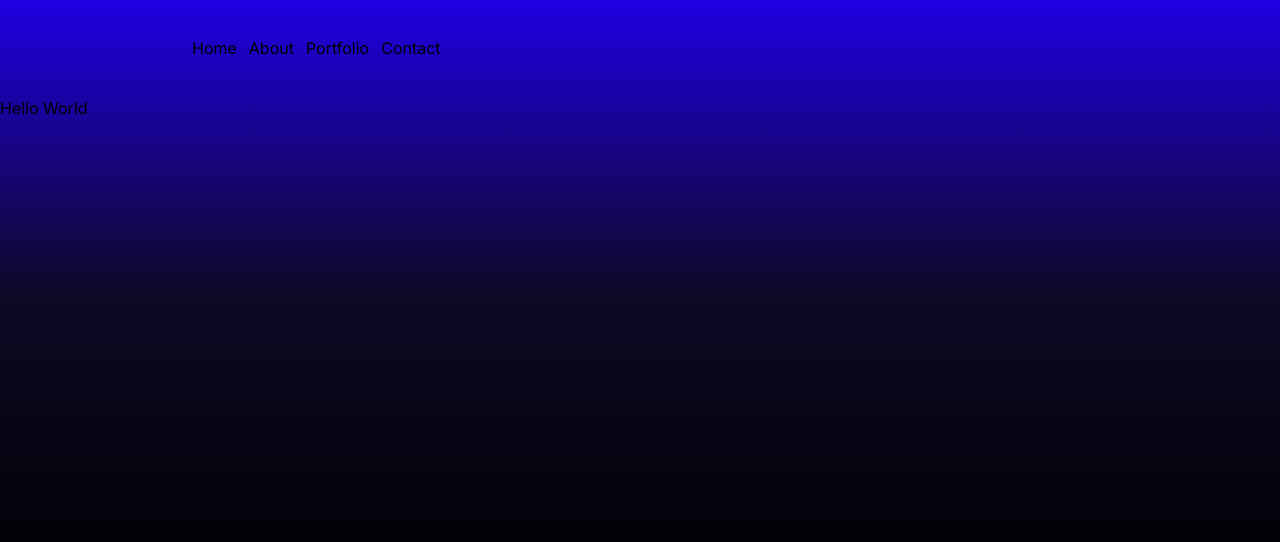
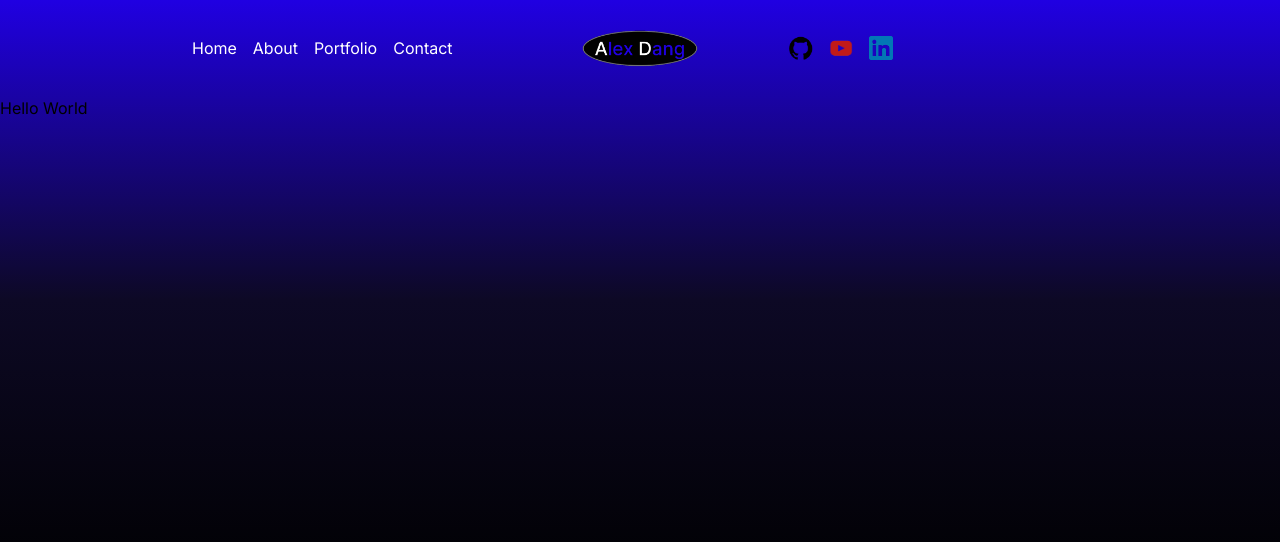
Before and after one commit to alexdng10/Personal-website, a Next.js app: page / in a window 1280 px wide. Shown: the top 542 px of the page. Built offline with nearby package versions, Linux system fonts and the light colour scheme.

Commit message:
added social icons and fix flex issues

```diff
--- a/src/components/navbar.jsx
+++ b/src/components/navbar.jsx
@@ -2,6 +2,8 @@
 
 
 import Link from "next/link"
+import Image from 'next/image';
+
 import { useState } from "react";
 const links = [
     { url: "/", title: "Home"},
@@ -13,19 +15,33 @@ const Navbar = () => {
     const [open,setOpen]=useState(false)
     return (
 
+
         <div className='h-full flex items-center justify-between px-4 sm:px-8 md:px-12 lg:px-20 xl:px-48'>
-            <div className="hidden md:flex gap-3">
-                        {links.map(link=>(
-                            <Link href={link.url} key={link.title}>{link.title}</Link>
-                        ))}
+            {/*LINKS*/}
+            <div className="hidden md:flex gap-4 text-white w-1/3">
+                    {links.map(link=>(
+                        <Link href={link.url} key={link.title}>{link.title}</Link>
+                    ))}
             </div>
             {/* LOGO*/}
-            <div className='flex-shrink-0 md:hidden' >
+            <div className='flex-shrink-0 md:hidden lg:flex w-1/3 justify-center' >
                 <Link href="/" className="flex items-center justify-center">
                     <img src="/coo4.gif" alt="Logo" className="w-32" />
                 </Link>
             </div>
-            {/*menu*/}
+            {/*github others*/}
+            <div className="hidden md:flex gap-4 w-1/3">
+                <Link href="/">
+                    <Image src="/github.png" alt="" width={24} height={24}/>
+                </Link>
+                <Link href="/">
+                    <Image src="/youtube.png" alt="" width={24} height={24}/>
+                </Link>
+                <Link href="/">
+                    <Image src="/linkedin.png" alt="" width={24} height={24}/>
+                </Link>
+            </div>
+            {/* responsive menu*/}
             <div className='md:hidden'>
                 {/* Menu Button */}
                 <button className="w-10 h-8 flex flex-col justify-between z-50 relative "
--- /dev/null
+++ b/src/components/navlink.jsx
@@ -0,0 +1,7 @@
+import Link from "next/link"
+const NavLink = ({link}) => {
+    return (
+        <div className="">NavLink</div>
+    )
+}
+export default NavLink
```
Also changed, not shown: public/youtube.png (added).
